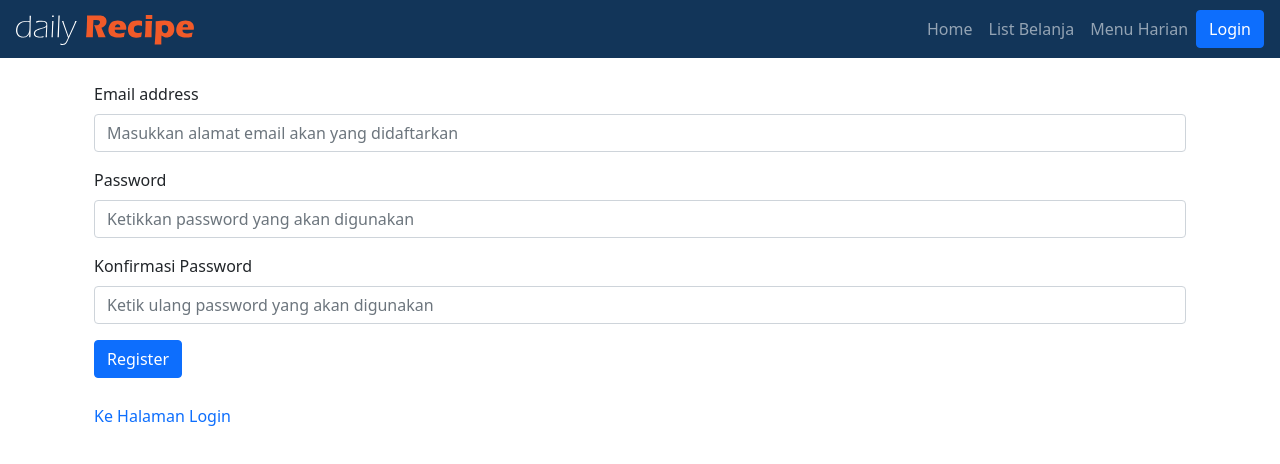
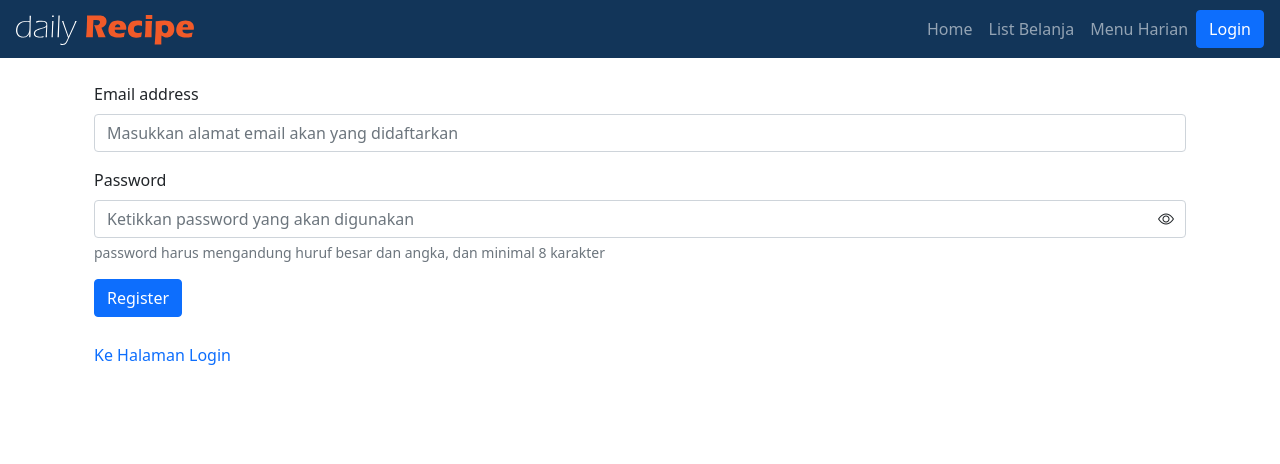
Before and after one commit to izurai27/daily-app, a React (Create React App) app in the folder daily-recipe/: page /user/register in a window 1280 px wide. Shown: the top 464 px of the page. Built offline with nearby package versions, Linux system fonts and the light colour scheme.

Commit message:
add eye toggle and registration.css

```diff
--- a/daily-recipe/src/components/Register.component.js
+++ b/daily-recipe/src/components/Register.component.js
@@ -7,7 +7,8 @@ import { initializeApp } from "firebase/app";
 // TODO: Add SDKs for Firebase products that you want to use
 // https://firebase.google.com/docs/web/setup#available-libraries
 
-import { getAuth,onAuthStateChanged, createUserWithEmailAndPassword } from "firebase/auth";
+import { getAuth, onAuthStateChanged, createUserWithEmailAndPassword } from "firebase/auth";
+import '../components/register.css';
 
 
 
@@ -35,7 +36,6 @@ const auth = getAuth(app);
 const Register = () => {
   const [email,setEmail] = useState('')
   const [passwrd,setPasswrd] = useState('')
-  const [konfirmPasswrd, setkonfirmPasswrd] = useState('')
 
   const handleInputEmail = (e) => {
     setEmail (e.target.value);
@@ -46,37 +46,30 @@ const Register = () => {
     setPasswrd(e.target.value)
   }
 
-  const handleKonfirmpasswrd = (e) => {
-    setkonfirmPasswrd(e.target.value)
-  }
-
   const handleRegisterBtn = async () => {
-    console.log(email, passwrd ,konfirmPasswrd )
+    // console.log(email, passwrd)
     const emailReg = email;
     const passReg = passwrd;
 
     try {
       const userCredential = await createUserWithEmailAndPassword(auth, emailReg, passReg)
-      console.log(userCredential)
+      alert('registrasi' + userCredential.user.email+ 'sukses')
+      console.log(userCredential.user)
     } catch (error) {
       console.log(error)
       // showLoginError(error)
     }
 
-
-      // .then(res => {
-      //   // Signed in
-      //   // const user = userCredential.user;
-      //   console.log(res)
-      //   // ...
-      // })
-      // .catch((error) => {
-      //   const errorCode = error.code;
-      //   const errorMessage = error.message;
-      //   console.log('err ='+errorCode,errorMessage)
-      // });
   }
 
+  const displayPassword = () => {
+
+    const inputTarget = document.getElementById('togglePassword').previousElementSibling
+    console.log(document.getElementById('togglePassword'))
+    const type = inputTarget.getAttribute("type") === "password" ? "text" : "password";
+    inputTarget.setAttribute("type", type);
+    document.getElementById('togglePassword').classList.toggle("bi-eye");
+  }
 
 
   return (
@@ -90,13 +83,14 @@ const Register = () => {
           {/* <div id="emailHelp" className="form-text">Masukkan alamat email akan yang didaftarkan</div> */}
         </div>
         <div className="mb-3">
-          <label htmlFor="exampleInputPassword1" className="form-label">Password</label>
-          <input  onChange={handlepasswrd} type="password" className="form-control" id="exampleInputPassword" placeholder="Ketikkan password yang akan digunakan" name="PasswordReg"/>
+          <label htmlFor="InputPassword" className="form-label">Password</label>
+          <div className='togglewrapper'>
+            <input  onChange={handlepasswrd} pattern="(?=.*\d)(?=.*[a-z])(?=.*[A-Z]).{8,}"  type="password" className="form-control" id="InputPassword" placeholder="Ketikkan password yang akan digunakan" name="PasswordReg" style={{position:"relative" }}/>
+            <i className="bi bi-eye-slash bi-eye" id="togglePassword" onClick={displayPassword}></i>
+          </div>
+          <p className="form-text">password harus mengandung huruf besar dan angka, dan minimal 8 karakter</p>
         </div>
-        <div className="mb-3">
-          <label htmlFor="confirmationInputPassword" className="form-label">Konfirmasi Password</label>
-          <input  onChange={handleKonfirmpasswrd} type="password" className="form-control" id="confirmationInputPassword" placeholder="Ketik ulang password yang akan digunakan" name="konfirmPasswordReg"/>
-        </div>
+
         <button onClick={handleRegisterBtn} type="submit" className="btn btn-primary ">Register</button>
       </form>
       <Gap height="20px"/>
--- /dev/null
+++ b/daily-recipe/src/components/register.css
@@ -0,0 +1,16 @@
+#togglePassword {
+  position: absolute;
+  right: 12px;
+  cursor: pointer;
+}
+
+.togglewrapper {
+  position: relative;
+  display: -webkit-box;
+  display: -ms-flexbox;
+  display: flex;
+  -webkit-box-align: center;
+      -ms-flex-align: center;
+          align-items: center;
+}
+/*# sourceMappingURL=register.css.map */
--- /dev/null
+++ b/daily-recipe/src/components/register.scss
@@ -0,0 +1,12 @@
+#togglePassword{
+  position: absolute;
+  right: 12px;
+  cursor:pointer;
+
+}
+
+.togglewrapper{
+  position:relative;
+  display:flex;
+  align-items: center;
+}
--- a/daily-recipe/src/index.js
+++ b/daily-recipe/src/index.js
@@ -3,6 +3,7 @@ import ReactDOM from 'react-dom';
 import './index.css';
 import App from './App';
 import reportWebVitals from './reportWebVitals';
+import "bootstrap-icons/font/bootstrap-icons.css";
 
 ReactDOM.render(
   <React.StrictMode>
```
Also changed, not shown: 1 other file (tests, documents, lock files or other folders).
